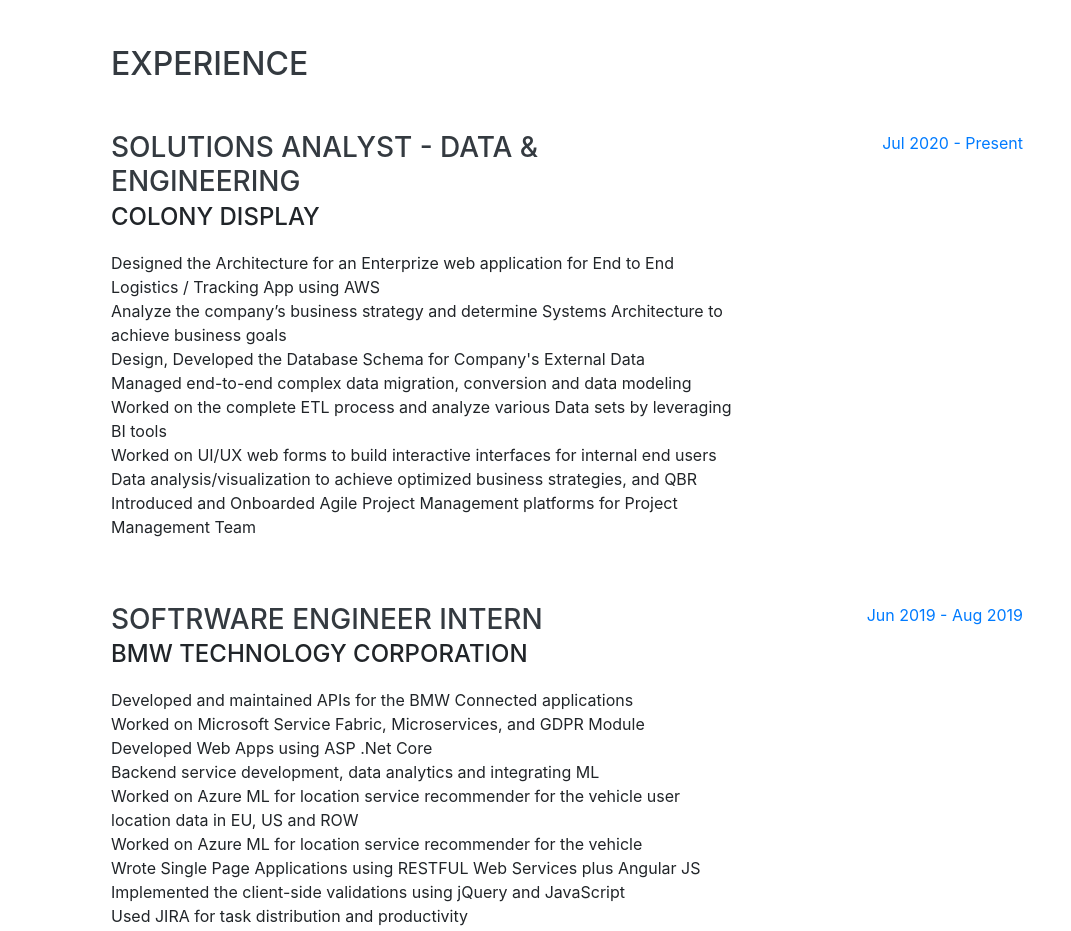
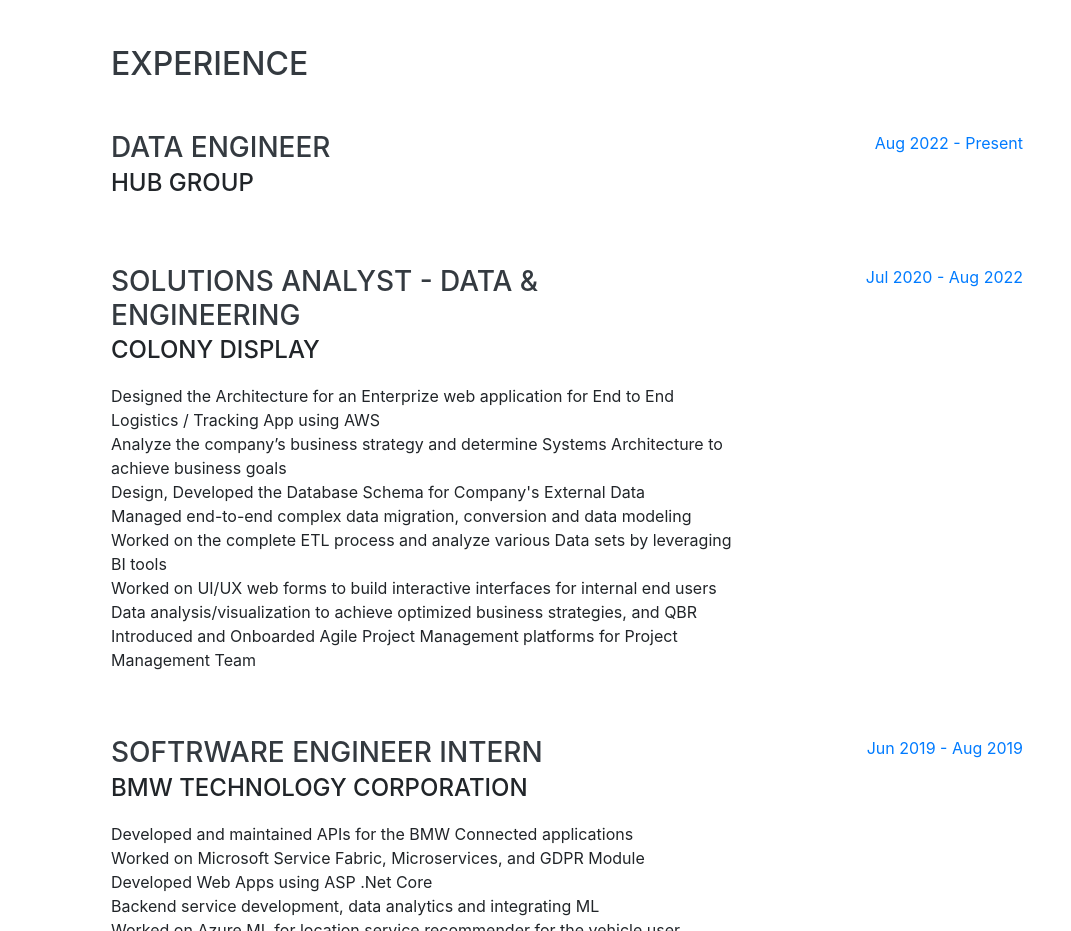
Before and after one commit to rakshithca/Rakshith-Portfolio, a website with bundled scripts: page index.html in a window 1280 px wide. Shown: the part 804-1735 px from the top of the page, without its empty margins (209-1280 px from the left). Built offline with nearby package versions, Linux system fonts and the light colour scheme; a web font is replaced by a local one.

Commit message:
Hub Group update

```diff
--- a/index.html
+++ b/index.html
@@ -26,6 +26,7 @@
   <link href="css/resume.min.css" rel="stylesheet">
 
 </head>
+</TEST>
 <style>
 .gpa
   {
@@ -134,6 +135,16 @@
         <h2 class="mb-5">Experience</h2>
 
 
+        <div class="resume-item d-flex flex-column flex-md-row justify-content-between mb-5">
+          <div class="resume-content">
+            <h3 class="mb-0">Data Engineer</h3>
+            <div class="subheading mb-3">Hub Group</div>
+            <p>           </p>
+          </div>
+          <div class="resume-date text-md-right">
+            <span class="text-primary">Aug 2022 - Present</span>
+          </div>
+        </div>
 
         <div class="resume-item d-flex flex-column flex-md-row justify-content-between mb-5">
           <div class="resume-content">
@@ -150,7 +161,7 @@
               </p>
           </div>
           <div class="resume-date text-md-right">
-            <span class="text-primary">Jul 2020 - Present</span>
+            <span class="text-primary">Jul 2020 - Aug 2022</span>
           </div>
         </div>
 
```
